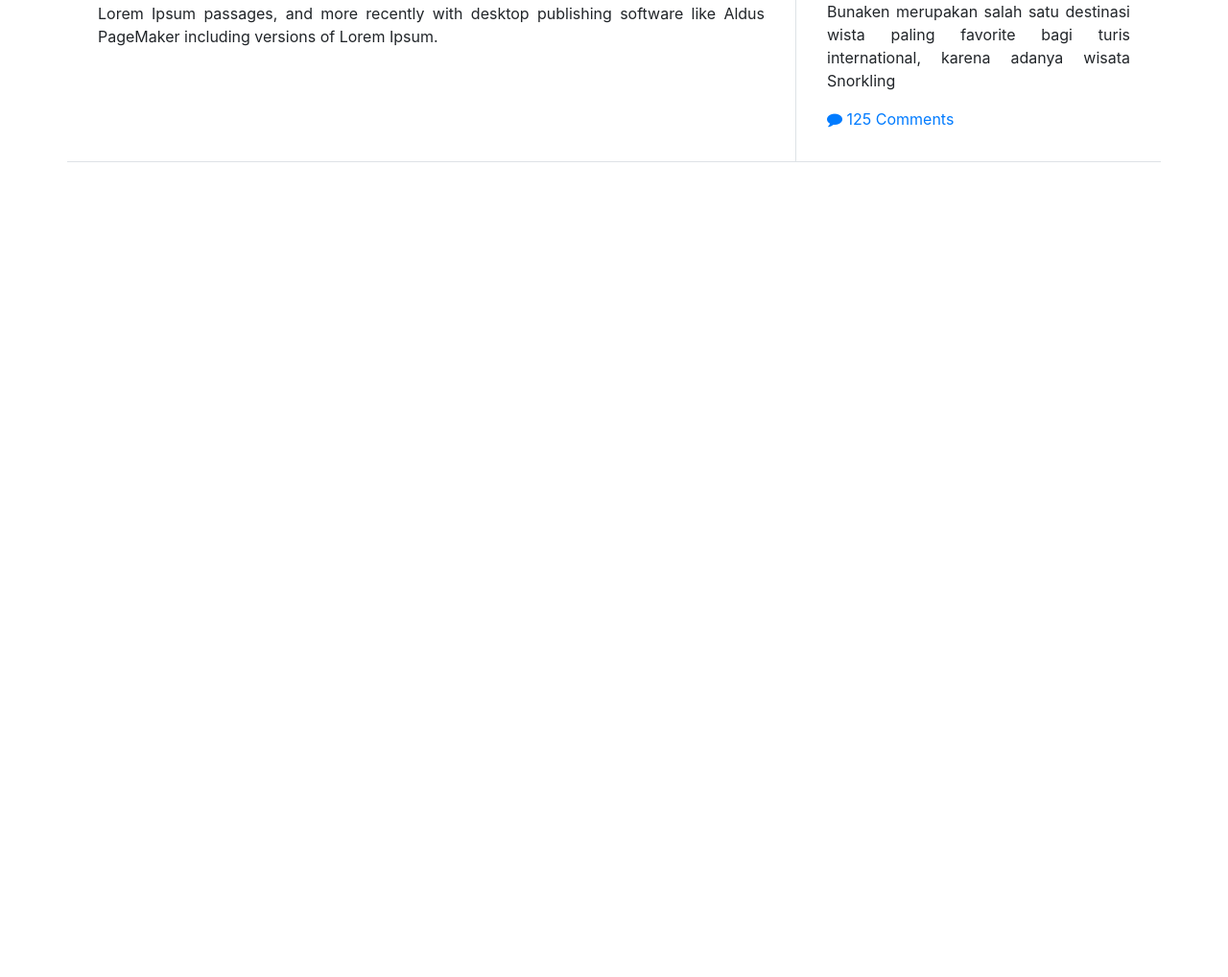
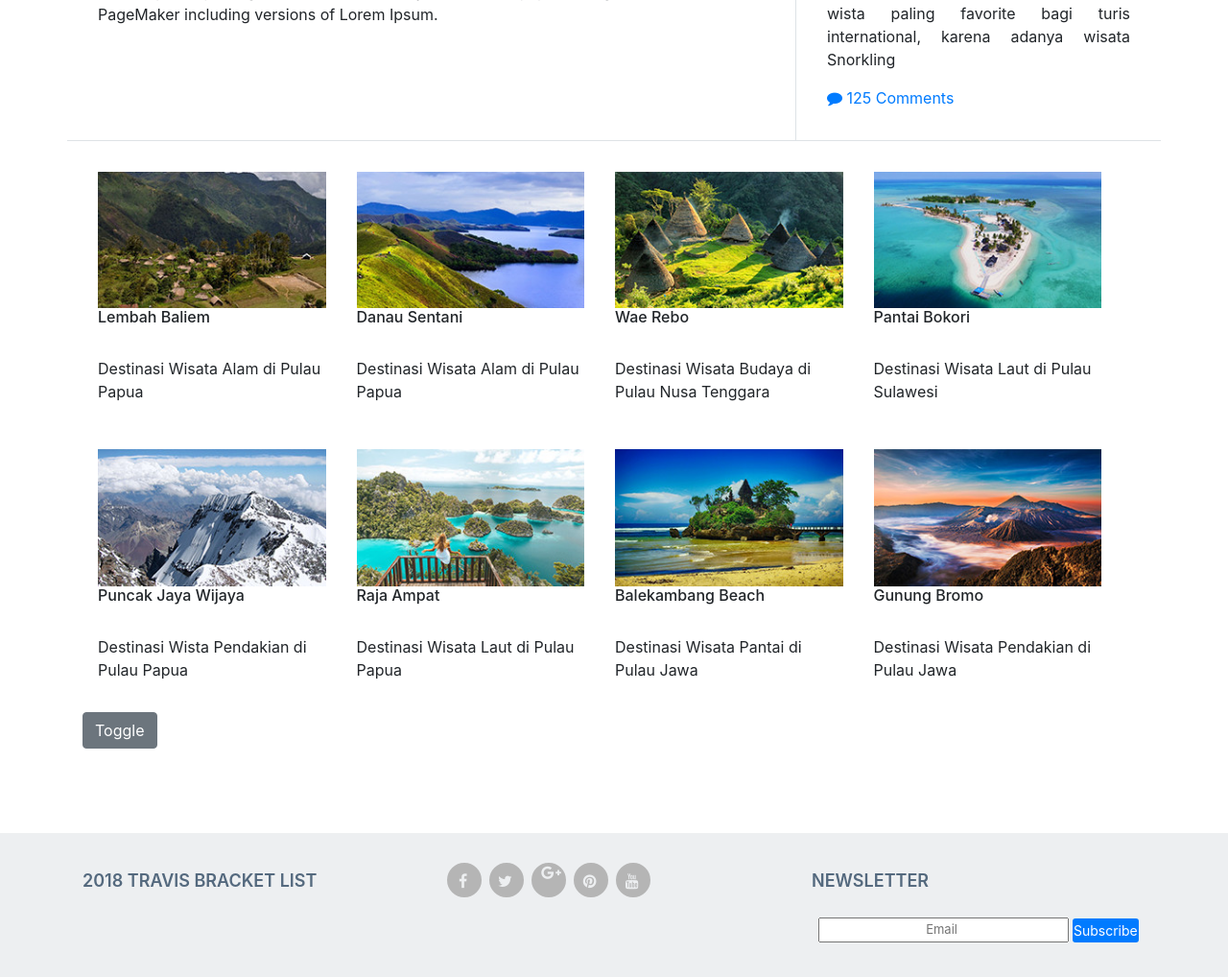
Before and after one commit to fachru69/trvl, a PHP site: page / in a window 1280 px wide. Shown: the part 2836-3854 px from the top of the page at 96% size. Before the commit the page ends 3005 px from the top, so only its background shows below. Run offline with PHP 8.4, Linux system fonts and the light colour scheme; some libraries are stand-ins or nearby versions.

Commit message:
halaman index sudah di rombak

```diff
--- a/assets/css/style.css
+++ b/assets/css/style.css
@@ -6,7 +6,7 @@ body {
 
 /* header */
 .header-atas{
-    height: 200px;
+    height: auto;
     background-color: white
 }
 /* vertical-centered text */
@@ -200,8 +200,10 @@ body {
   -ms-transform: scale(1);
   transform: scale(1);
 }
-
-
+/* Featured Article */
+.buton{
+    vertical-align: middle
+}
 /* Footer */
 .full {
     width: 75%;
@@ -261,7 +263,7 @@ body {
 	float: left;
 	height: 30px;
 	clear: both;
-	width: 100%;
+	width: 75%;
 }
 .newsletter-box .btn {
 	border: medium none;
@@ -271,9 +273,9 @@ body {
 	-ms-border-radius: 3px;
 	border-radius: 3px;
 	display: inline-block;
-	height: 40px;
+	height: 25px;
 	padding: 0;
-	width: 100%;
+	width: 20%;
 	color: #fff;
 }
 .newsletter-box {
@@ -326,7 +328,9 @@ body {
 }
 
 
-
+.btn-xs{
+width: auto;
+}
 
 
 
--- a/assets/js/style.js
+++ b/assets/js/style.js
@@ -1,4 +1,3 @@
-
 $('#carouselExample').on('slide.bs.carousel', function (e) {
 
 
@@ -40,3 +39,16 @@ $('#carouselExample').on('slide.bs.carousel', function (e) {
     });
 
   });
+
+
+$(document).ready(function(){
+    $(".btn-primary").click(function(){
+        $(".collapse").collapse('toggle');
+    });
+    $(".btn-success").click(function(){
+        $(".collapse").collapse('show');
+    });
+    $(".btn-warning").click(function(){
+        $(".collapse").collapse('hide');
+    });
+});
--- a/index.html
+++ b/index.html
@@ -35,7 +35,7 @@
             </div>
         </nav>
     </div>
-
+<br><br>
     <!--- Welcome Section -->
     <div class="home">
         <div class="text-vcenter">
@@ -222,7 +222,7 @@
     <!--- Featured Article Section -->
 <div class="container">
     <!-- Carousel items -->
-                    <div class="row collapse" role="listbox">
+    <div class="row col-md-12" role="listbox">
         <div class="col-md-6 col-sm-12 col-lg-3">
             <a href="#"><img src="assets/img/250x150/-01.jpg" alt="Image1" style="max-width:100%;"></a>
             <h6>Lembah Baliem</h6><br>
@@ -263,6 +263,13 @@
             <h6>Gunung Bromo</h6><br>
             <p>Destinasi Wisata Pendakian di Pulau Jawa</p>
         </div>
+        <div class="text-center">
+        <button type="button" class="btn btn-secondary">Toggle</button>
+        <div class="collapse"> Lorem ipsum dolor sit amet, consectetur adipisicing elit,
+            sed do eiusmod tempor incididunt ut labore et dolore magna aliqua. Ut enim ad minim veniam,
+            quis nostrud exercitation ullamco laboris nisi ut aliquip ex ea commodo consequat.
+        </div>
+        </div>
     </div>
     <!--.row-->
 </div>
@@ -274,6 +281,39 @@
 
     <br>
     <!--- Footer Section -->
+    <footer>
+    <div class="footer" id="footer">
+        <div class="container">
+            <div class="row">
+                <div class="col-lg-4  col-md-2 col-md-4 col-xs-6">
+                    <h3> 2018 Travis Bracket List </h3>
+                </div>
+                <div class="col-lg-4  col-md-2 col-md-4 col-xs-6">
+                <ul class="social">
+                        <li> <a href="#"> <i class=" fa fa-facebook">   </i> </a> </li>
+                        <li> <a href="#"> <i class="fa fa-twitter">   </i> </a> </li>
+                        <li> <a href="#"> <i class="fa fa-google-plus">   </i> </a> </li>
+                        <li> <a href="#"> <i class="fa fa-pinterest">   </i> </a> </li>
+                        <li> <a href="#"> <i class="fa fa-youtube">   </i> </a> </li>
+                    </ul>
+                </div>
+                <div class="col-lg-4  col-md-3 col-md-4 col-xs-12 ">
+                    <h3> Newsletter </h3>
+                    <ul>
+                        <li>
+                            <div class="input-append newsletter-box text-center">
+                                <input type="text" class="full text-center" placeholder="Email ">
+                                <button type="button" class="btn btn-primary btn-sm btn-block">Subscribe</button>
+                            </div>
+                        </li>
+                    </ul>
+                    </div>
+            </div>
+           </div>
+
+    </div>
+
+</footer>
 </body>
 
 </html>
```
Lines whose indentation alone changed are shown as unchanged.
